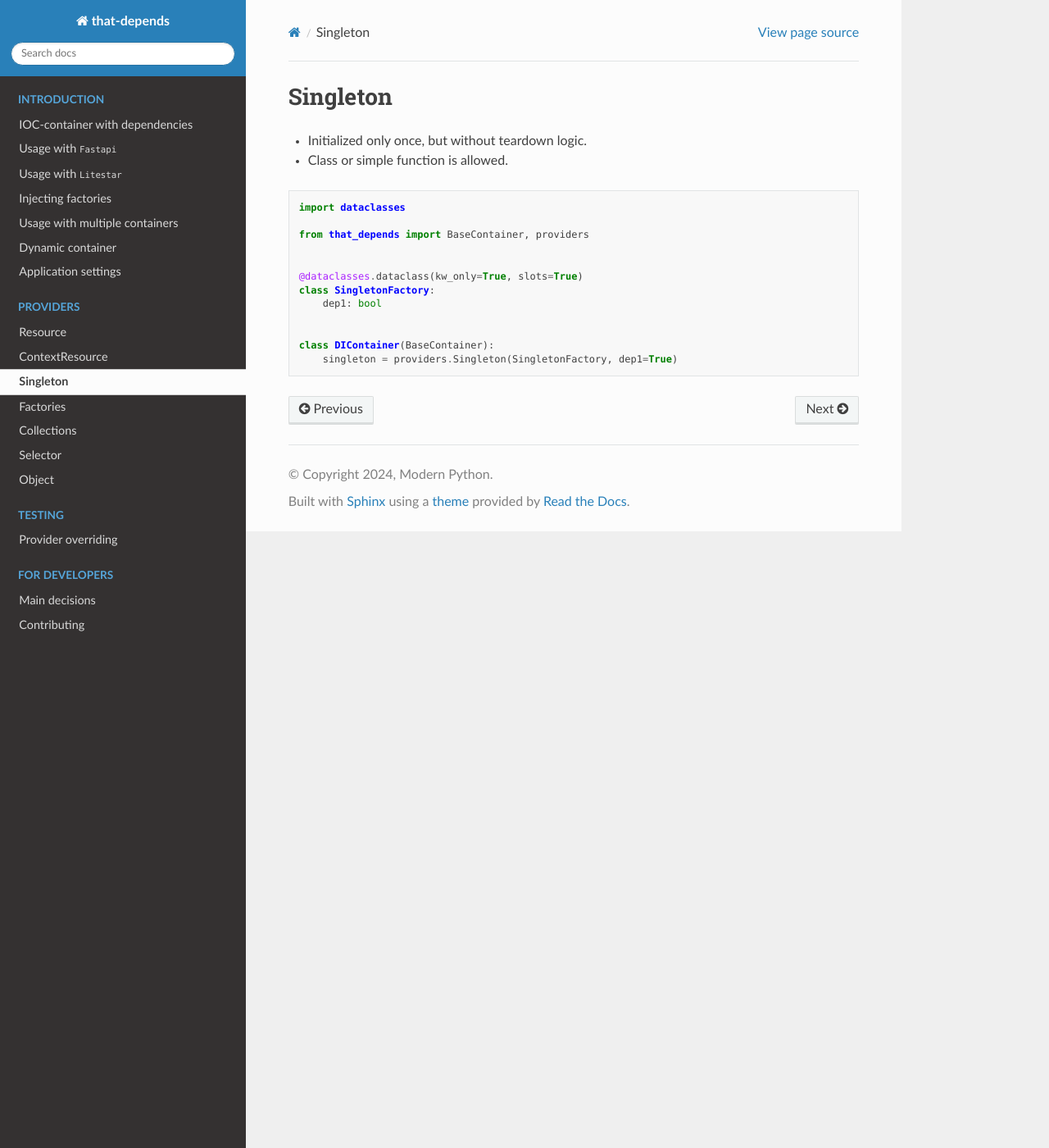
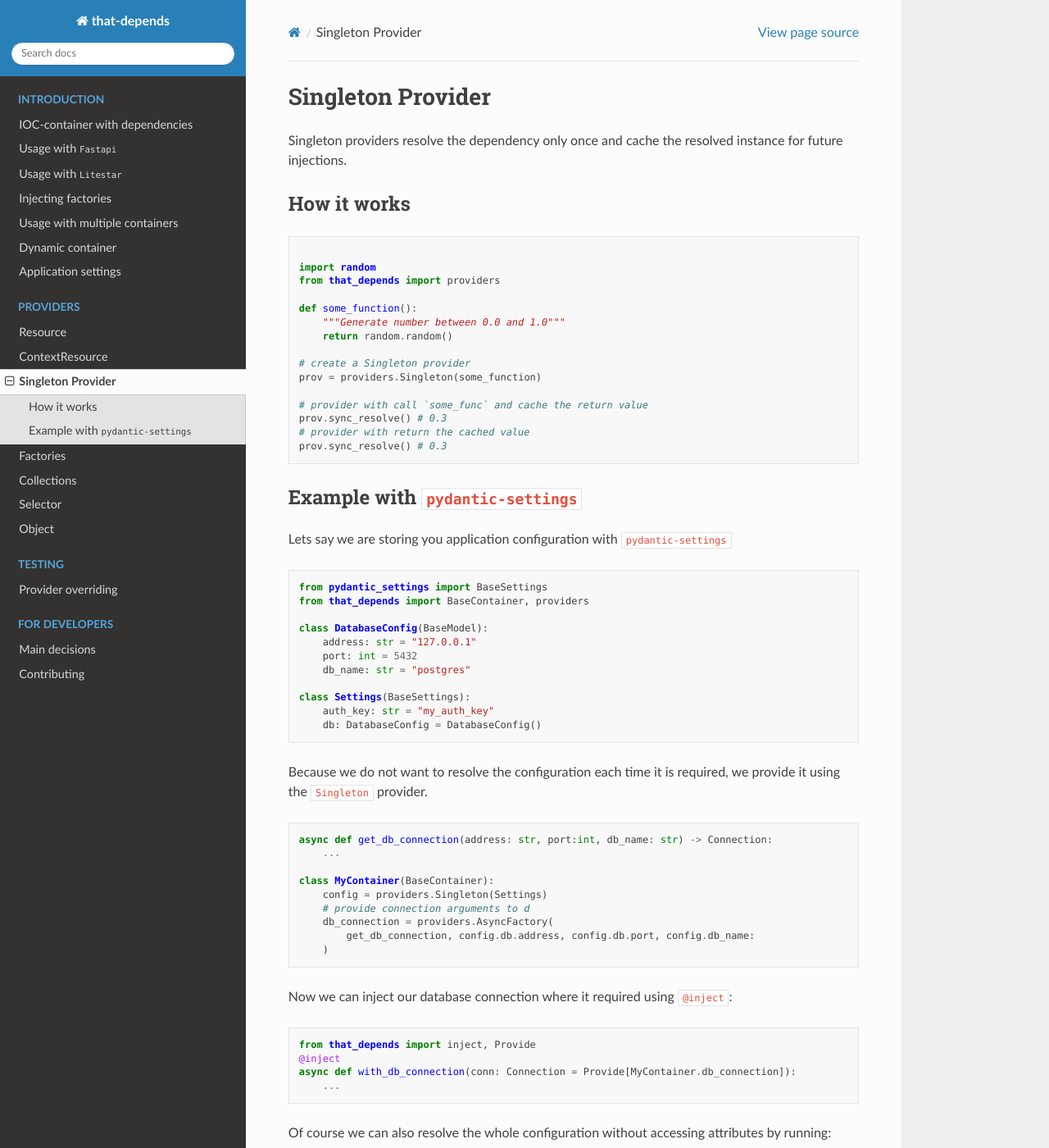
Before and after one commit to modern-python/that-depends, a Sphinx documentation site: the page built from docs/providers/singleton.md, in a window 1280 px wide and 1400 px high. Shown: the whole window at 82% size. Built offline with Sphinx 7.4.7 and the Read the Docs theme 2.0.0, drawn with Linux system fonts in a browser that asks for light colours; pages that are not in the unit, such as notebooks, are missing from menus; some of the changed text lies outside the part shown.

Commit message:
Improve singleton documentation.

````diff
--- a/docs/providers/singleton.md
+++ b/docs/providers/singleton.md
@@ -1,17 +1,76 @@
-# Singleton
-- Initialized only once, but without teardown logic.
-- Class or simple function is allowed.
+# Singleton Provider
+
+Singleton providers resolve the dependency only once and cache the resolved instance for future injections.
+
+## How it works
+
 ```python
-import dataclasses
 
+import random
+from that_depends import providers
+
+def some_function():
+    """Generate number between 0.0 and 1.0"""
+    return random.random()
+
+# create a Singleton provider
+prov = providers.Singleton(some_function)
+
+# provider with call `some_func` and cache the return value
+prov.sync_resolve() # 0.3
+# provider with return the cached value
+prov.sync_resolve() # 0.3
+```
+
+## Example with `pydantic-settings`
+
+Lets say we are storing you application configuration with ``pydantic-settings``
+
+```python
+from pydantic_settings import BaseSettings
 from that_depends import BaseContainer, providers
 
+class DatabaseConfig(BaseModel):
+    address: str = "127.0.0.1"
+    port: int = 5432
+    db_name: str = "postgres"
 
-@dataclasses.dataclass(kw_only=True, slots=True)
-class SingletonFactory:
-    dep1: bool
+class Settings(BaseSettings):
+    auth_key: str = "my_auth_key"
+    db: DatabaseConfig = DatabaseConfig()
+```
 
+Because we do not want to resolve the configuration each time it is required, we provide it using the `Singleton` provider.
 
-class DIContainer(BaseContainer):
-    singleton = providers.Singleton(SingletonFactory, dep1=True)
+```python
+async def get_db_connection(address: str, port:int, db_name: str) -> Connection:
+    ...
+
+class MyContainer(BaseContainer):
+    config = providers.Singleton(Settings)
+    # provide connection arguments to d
+    db_connection = providers.AsyncFactory(
+        get_db_connection, config.db.address, config.db.port, config.db_name:
+    )
 ```
+
+Now we can inject our database connection where it required using `@inject`:
+
+```python
+from that_depends import inject, Provide
+@inject
+async def with_db_connection(conn: Connection = Provide[MyContainer.db_connection]):
+    ...
+```
+
+Of course we can also resolve the whole configuration without accessing attributes by running:
+
+```python
+# sync resolution
+config: Settings = MyContainer.config.sync_resolve()
+# async resolution
+config: Settings = await MyContainer.config.async_resolve()
+# inject the configuration into a function
+async def with_config(config: Settings = Provide[MyContainer.config]):
+    assert config.auth_key == "my_auth_key"
+```
````
